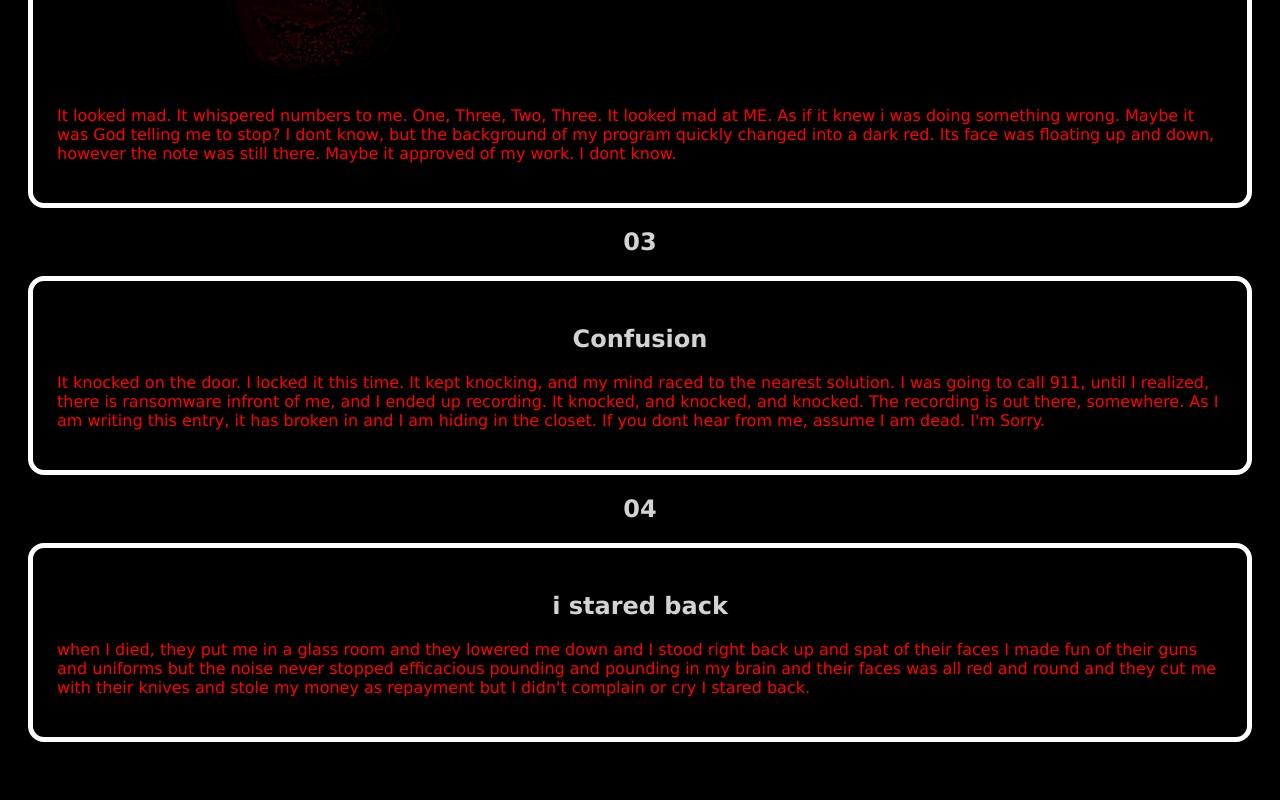
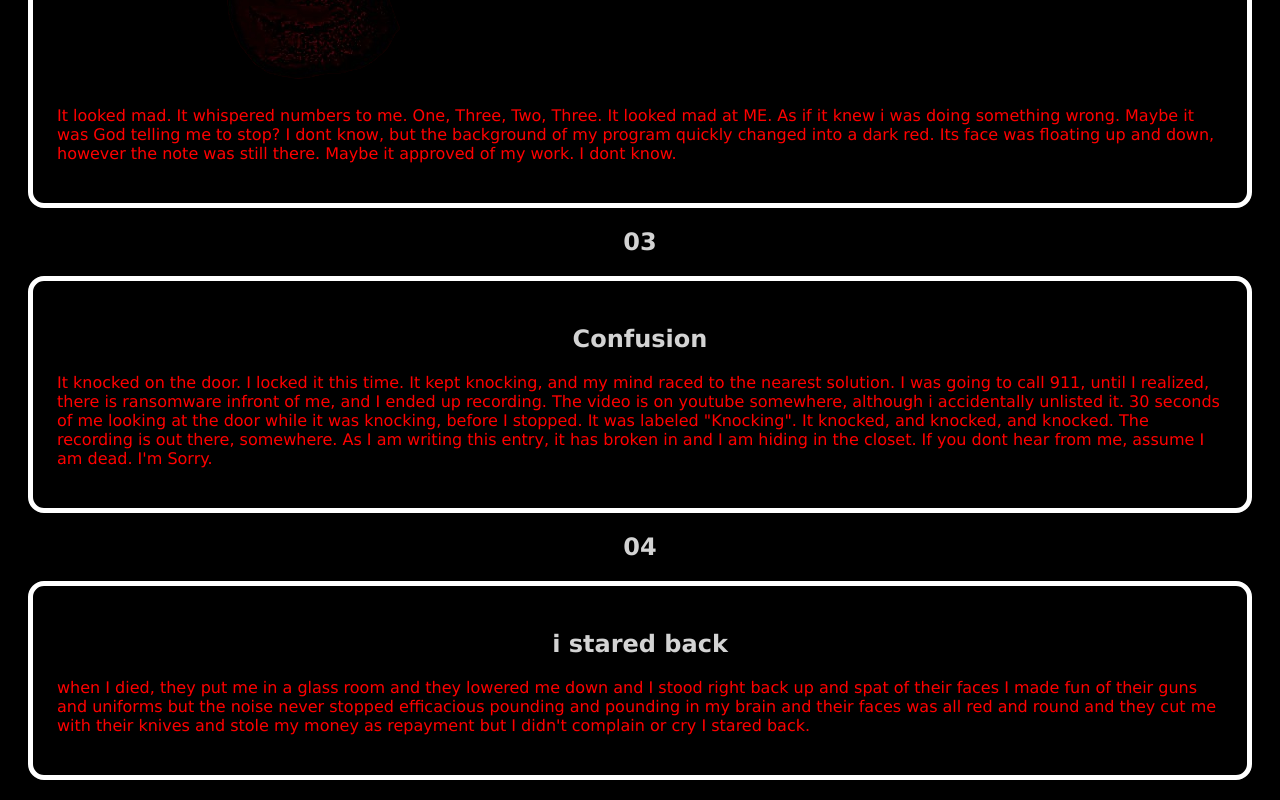
Before and after one commit to Archivalcpp/log, a plain HTML site: page index.html in a window 1280 px wide. Shown: the part 1372-2172 px from the top of the page. Before the commit the page ends 2134 px from the top, so only its background shows below. Drawn offline with Linux system fonts and the light colour scheme.

Commit message:
Update index.html

```diff
--- a/index.html
+++ b/index.html
@@ -32,7 +32,7 @@
     <h2>03</h2>
     <div class="body">
         <h2>Confusion</h2>
-        <p>It knocked on the door. I locked it this time. It kept knocking, and my mind raced to the nearest solution. I was going to call 911, until I realized, there is ransomware infront of me, and I ended up recording. It knocked, and knocked, and knocked. The recording is out there, somewhere. As I am writing this entry, it has broken in and I am hiding in the closet. If you dont hear from me, assume I am dead. I'm Sorry.</p>
+        <p>It knocked on the door. I locked it this time. It kept knocking, and my mind raced to the nearest solution. I was going to call 911, until I realized, there is ransomware infront of me, and I ended up recording. The video is on youtube somewhere, although i accidentally unlisted it. 30 seconds of me looking at the door while it was knocking, before I stopped. It was labeled "Knocking". It knocked, and knocked, and knocked. The recording is out there, somewhere. As I am writing this entry, it has broken in and I am hiding in the closet. If you dont hear from me, assume I am dead. I'm Sorry.</p>
     </div>
     <h2>04</h2>
     <div class="body">
```
